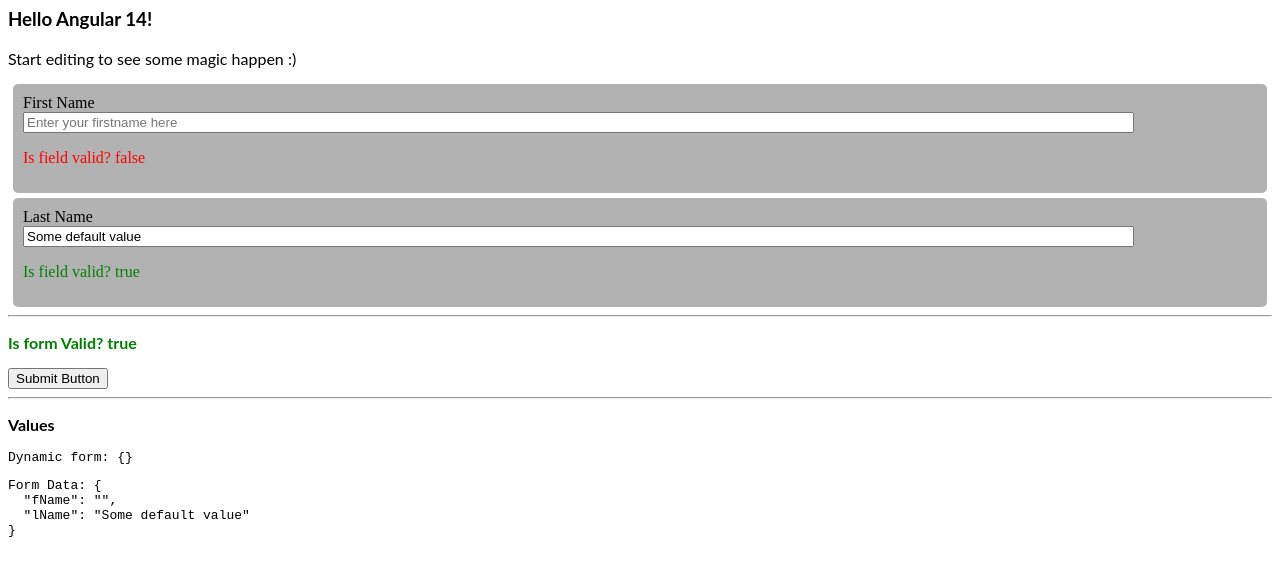
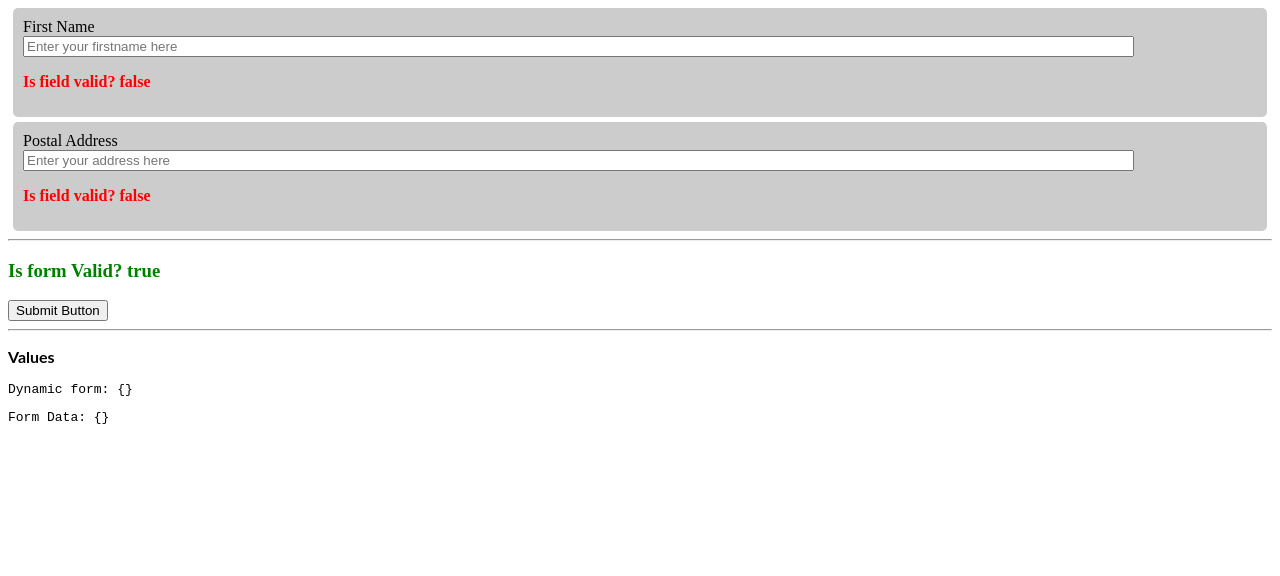
Before and after one commit to anilkumar-ggk/angular-ivy-nvm4hd, an Angular app: page / in a window 1280 px wide. Shown: the top 576 px of the page. Built offline with nearby package versions, Linux system fonts and the light colour scheme.

Commit message:
4 files modified

```diff
--- a/src/app/app.component.html
+++ b/src/app/app.component.html
@@ -1,20 +1,17 @@
-<hello name="{{ name }}"></hello>
-<p>Start editing to see some magic happen :)</p>
-<app-testing></app-testing>
 <form #dynamicForm="ngForm" (ngSubmit)="onFormSubmit()">
   <div *ngFor="let formField of formFields">
     <app-form-field [props]="formField" [formModel]="formData"></app-form-field>
   </div>
 
   <hr />
-  <p
+  <h3
     [ngClass]="{
       invalid: dynamicForm.form.invalid,
       valid: dynamicForm.form.valid
     }"
   >
     <b>Is form Valid? {{ dynamicForm.form.valid }}</b>
-  </p>
+  </h3>
   <button type="submit" [disabled]="!dynamicForm.form.valid">
     Submit Button
   </button>
--- a/src/app/app.component.ts
+++ b/src/app/app.component.ts
@@ -7,10 +7,7 @@
 })
 export class AppComponent {
   name = 'Angular ' + VERSION.major;
-  formData = {
-    fName: '',
-    lName: 'Some default value',
-  };
+  formData = {};
   formFields = [
     {
       name: 'firstName',
@@ -23,14 +20,14 @@
       apiDataKey: 'fName',
     },
     {
-      name: 'lastName',
-      id: 'lastName',
+      name: 'address',
+      id: 'address',
       type: 'text',
-      label: 'Last Name',
-      placeholder: 'Enter your lastname here',
+      label: 'Postal Address',
+      placeholder: 'Enter your address here',
       isRequired: true,
       isDisabled: false,
-      apiDataKey: 'lName',
+      apiDataKey: 'address',
     },
   ];
 
--- a/src/app/form-field/form-field.component.css
+++ b/src/app/form-field/form-field.component.css
@@ -1,7 +1,7 @@
 .fieldBox {
   margin: 5px;
   padding: 10px;
-  background: rgba(0, 0, 0, 0.3);
+  background: rgba(0, 0, 0, 0.2);
   border-radius: 5px;
 }
 
--- a/src/app/form-field/form-field.component.html
+++ b/src/app/form-field/form-field.component.html
@@ -11,7 +11,9 @@
     [required]="props.isRequired"
     [disabled]="props.isDisabled"
   />
-  <p [ngClass]="{'invalid': field.invalid, 'valid': field.valid}">Is field valid? {{ field.valid }}</p>
+  <p [ngClass]="{ invalid: field.invalid, valid: field.valid }">
+    <b>Is field valid? {{ field.valid }}</b>
+  </p>
 </div>
 
 <!-- Other types of inputs here -->
```
